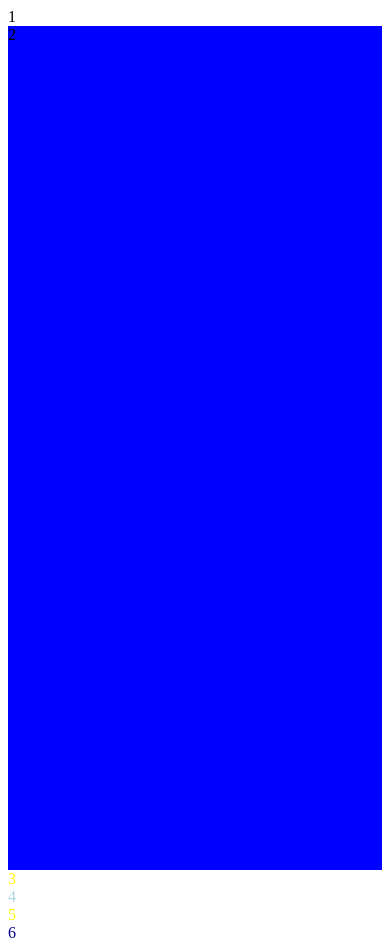
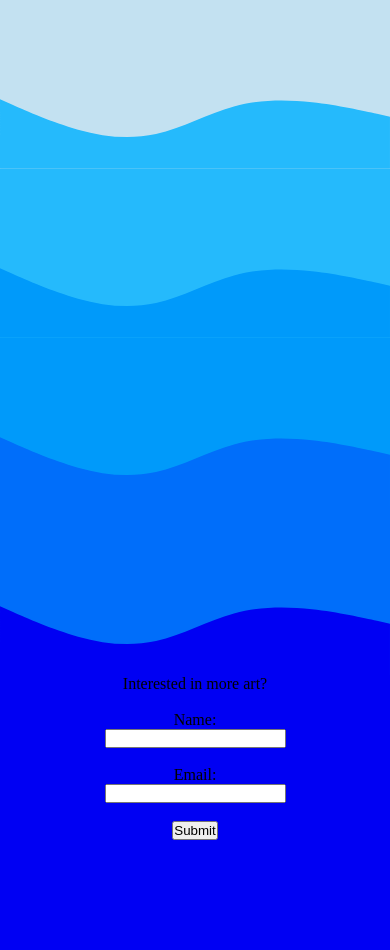
Before and after one commit to DefinitelyNotNas/picasso, a plain HTML site: page index.html in a window 390 px wide. After the commit the page ends 844 px from the top, so only its background shows below. Drawn offline with Linux system fonts and the light colour scheme.

Commit message:
finished with general design

```diff
--- a/index.html
+++ b/index.html
@@ -10,12 +10,34 @@
 		<title>Picasso</title>
 	</head>
 	<body>
-		<div class="container">1</div>
-		<div class="background">2</div>
-		<div class="stars">3</div>
-		<div class="mountains">4</div>
-		<div class="moon">5</div>
-		<div class="bottom">6</div>
+		<main>
+			<div class="container">
+				<div class="wave1"><svg class="svg1"  xmlns="http://www.w3.org/2000/svg" viewBox="0 0 1440 320"><path fill="#25bafc" fill-opacity="1" d="M0,64L48,85.3C96,107,192,149,288,176C384,203,480,213,576,192C672,171,768,117,864,90.7C960,64,1056,64,1152,74.7C1248,85,1344,107,1392,117.3L1440,128L1440,320L1392,320C1344,320,1248,320,1152,320C1056,320,960,320,864,320C768,320,672,320,576,320C480,320,384,320,288,320C192,320,96,320,48,320L0,320Z"></path></svg>
+				</div>
+
+				<div class="wave2"><svg class="svg1"  xmlns="http://www.w3.org/2000/svg" viewBox="0 0 1440 320"><path fill="#009afa" fill-opacity="1" d="M0,64L48,85.3C96,107,192,149,288,176C384,203,480,213,576,192C672,171,768,117,864,90.7C960,64,1056,64,1152,74.7C1248,85,1344,107,1392,117.3L1440,128L1440,320L1392,320C1344,320,1248,320,1152,320C1056,320,960,320,864,320C768,320,672,320,576,320C480,320,384,320,288,320C192,320,96,320,48,320L0,320Z"></path></svg>
+				</div>
+
+				<div class="wave3"><svg class="svg1"  xmlns="http://www.w3.org/2000/svg" viewBox="0 0 1440 320"><path fill="#006efa" fill-opacity="1" d="M0,64L48,85.3C96,107,192,149,288,176C384,203,480,213,576,192C672,171,768,117,864,90.7C960,64,1056,64,1152,74.7C1248,85,1344,107,1392,117.3L1440,128L1440,320L1392,320C1344,320,1248,320,1152,320C1056,320,960,320,864,320C768,320,672,320,576,320C480,320,384,320,288,320C192,320,96,320,48,320L0,320Z"></path></svg>
+				</div>
+
+				<div class="wave4"><svg class="svg1" xmlns="http://www.w3.org/2000/svg" viewBox="0 0 1440 320"><path fill="#0000f3" fill-opacity="1" d="M0,64L48,85.3C96,107,192,149,288,176C384,203,480,213,576,192C672,171,768,117,864,90.7C960,64,1056,64,1152,74.7C1248,85,1344,107,1392,117.3L1440,128L1440,320L1392,320C1344,320,1248,320,1152,320C1056,320,960,320,864,320C768,320,672,320,576,320C480,320,384,320,288,320C192,320,96,320,48,320L0,320Z"></path></svg>
+				</div>
+
+			</div>
+			<div class="form" style="display: flex; align-items: center; flex-direction: column;">Interested in more art?<form action="#"></form>
+				<br>
+				<label for="formname">Name:</label>
+				<input type="text" id="formname" name="formname" required>
+			<br>
+				<label for="formemail">Email:</label>
+				<input type="email" id="formemail" name="formemail" required>
+			<br>
+				<input type="submit" value="Submit">
+
+			</div>
+
+		</main>
 	</body>
 </html>
 
--- a/styles.css
+++ b/styles.css
@@ -1,26 +1,104 @@
-.container{
-    display: flex;
+* {
+    box-sizing: border-box;
+    margin: 0;
+    padding: 0;
 }
 
-.background{
-    background-color: blue;
-    width: 100%;
-    height: 100vh;
-    position: relative;
+
+.container {
+    display: flex;
+    flex-direction: column;;
+    margin: 0 auto;
 }
 
-.stars{
-    color: yellow;
+
+.wave1
+{
+    background-color: #c3e1f1;
+    height: 20vh;
+    position: relative;
+    bottom: 0;
+    z-index: 2;
 }
 
-.mountains{
-    color: lightblue;
+.wave2
+{
+
+    background-color: #25bafc;
+    height: 20vh;
+    position: relative;
+    z-index: 3;
+}
+.wave3
+{
+    background-color: #009afa;
+    height: 20vh;
+    position: relative;
+    z-index: 4;
+}
+.wave4
+{
+   background-color: #006efa;
+    height: 20vh;
+    position: relative;
+    z-index: 5;
+
 }
 
-.moon{
-    color: yellow;
+.svg1 {
+    position: absolute;
+    bottom: 0;
+    z-index: 1;
+}
+.svg2
+{
+    position: absolute;
+    bottom: 0;
+    z-index: 1;
+}
+.svg3
+{
+    position: absolute;
+    bottom: 0;
+    z-index: 1;
 }
 
-.bottom {
-    color: darkblue;
+@media (max-width: 1024px) {
+    .container {
+    max-width: 100vw;
+    position: relative;
+    }
+    body {
+    background-color: #0000f3
+    };
+    .form * {
+    font-size: large;
+    }
 }
+
+@media (max-width: 768px) {
+    .container {
+    max-width: 100vw;
+    position: relative;
+    }
+    body {
+    background-color: #0000f3
+    };
+    .form * {
+    font-size: x-large;
+    }
+}
+
+@media (max-width: 500px) {
+    .container {
+    position: relative;
+    max-width: 100vw;
+    flex-shrink: 0;
+    }
+    body {
+        background-color: #0000f3
+    };
+    .form * {
+        font-size: xx-large;
+    }
+}
```
